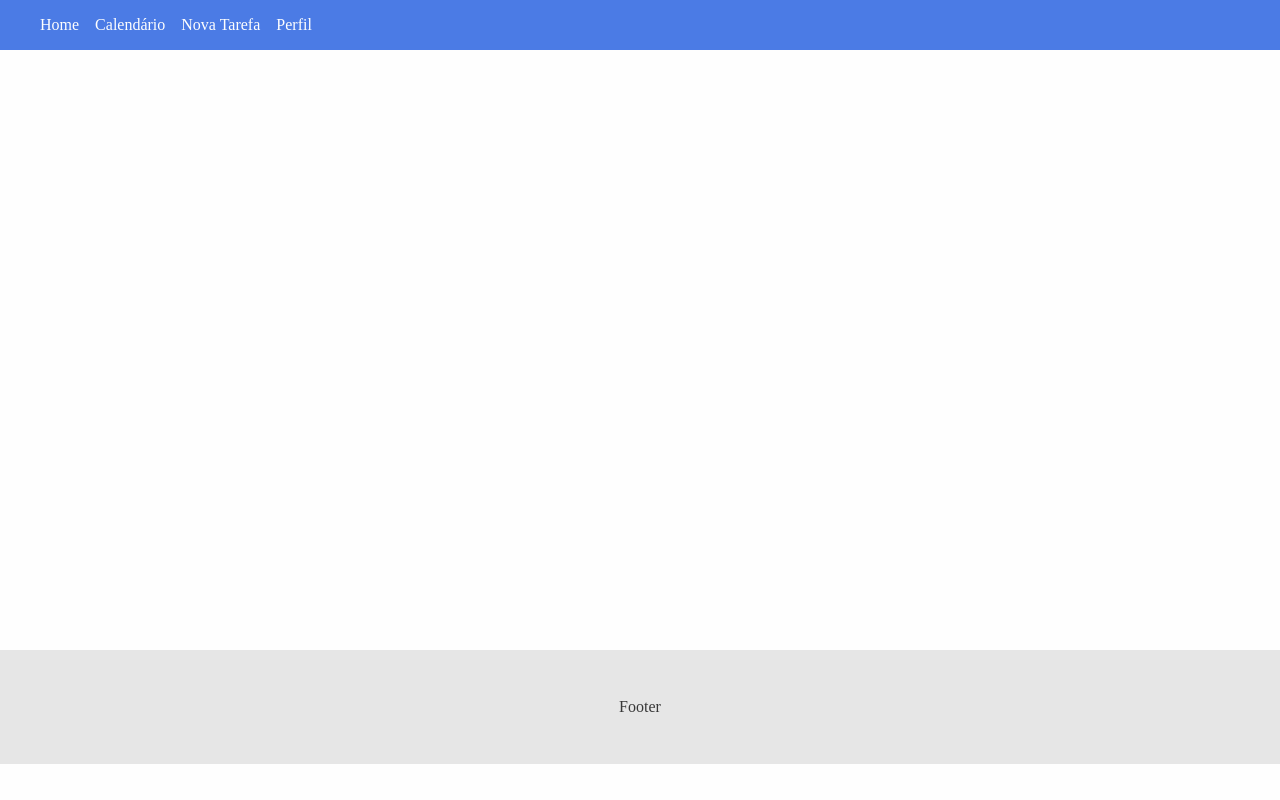
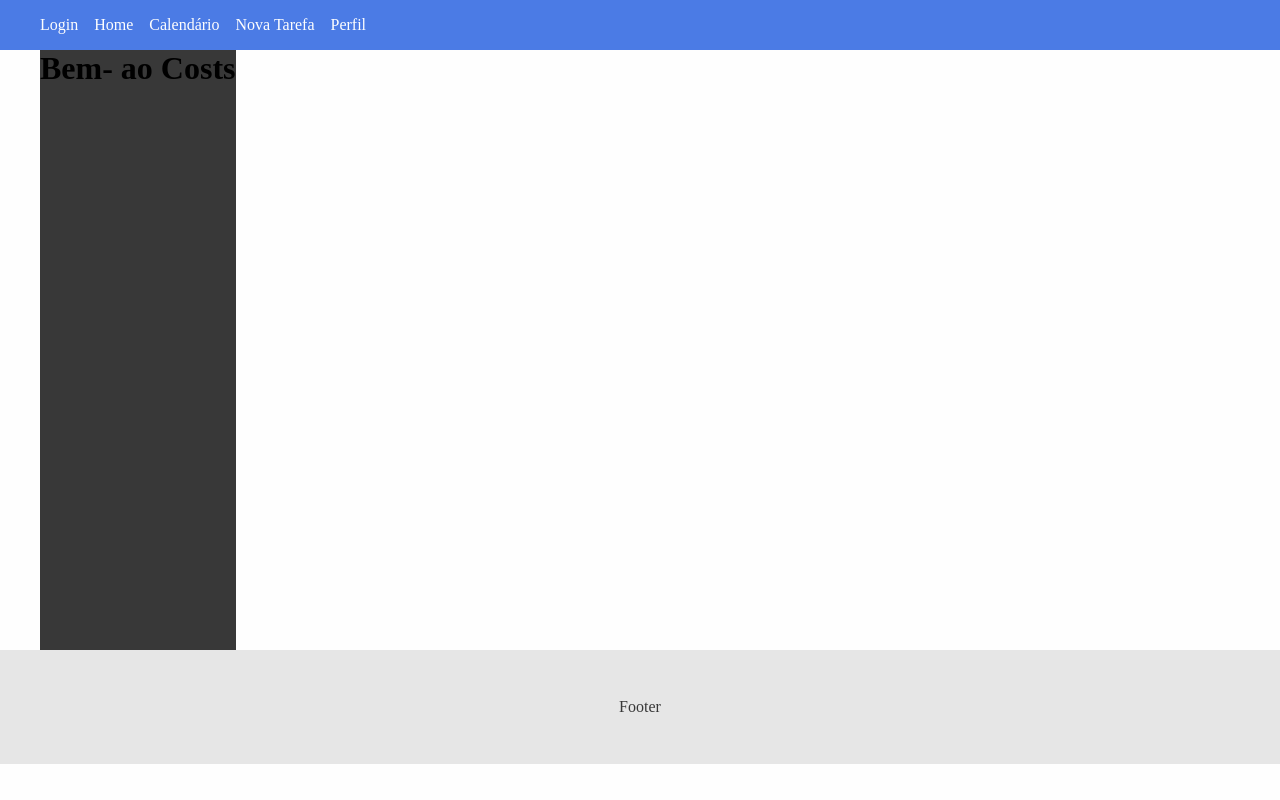
Before and after one commit to Doge-Sma/Task_Management-, a React (Create React App) app: page /login in a window 1280 px wide. Built offline with nearby package versions, Linux system fonts and the light colour scheme.

Commit message:
adicionado login para navegação

```diff
--- a/src/App.js
+++ b/src/App.js
@@ -6,6 +6,7 @@ import Home from './components/pages/Home';
 import Calendario from './components/pages/Calendario';
 import NovaTarefa from './components/pages/NovaTarefa';
 import Perfil from './components/pages/Perfil';
+import Login from './components/pages/Login';
 
 import Container from './components/layout/Container';
 import Navbar from './components/layout/NavBar';
@@ -23,6 +24,7 @@ function App() {
           <Route exact path="/calendario" element={<Calendario />} />
           <Route exact path="/novatarefa" element={<NovaTarefa />} />
           <Route exact path="/perfil" element={<Perfil />} />
+          <Route exact path="/login" element={<Login />} />
         </Routes>
 
         </Container>
--- a/src/components/layout/NavBar.js
+++ b/src/components/layout/NavBar.js
@@ -7,6 +7,7 @@ export default function NavBar() {
         <nav className={styles.navbar}>
             <Container>
                 <ul className={styles.list}>
+                    <li className={styles.item}><Link to="/login">Login</Link></li>
                     <li className={styles.item}><Link to="/">Home</Link></li>
                     <li className={styles.item}><Link to="/calendario">Calendário</Link></li>
                     <li className={styles.item}><Link to="/novatarefa">Nova Tarefa</Link></li>
--- /dev/null
+++ b/src/components/pages/Login.js
@@ -0,0 +1,14 @@
+import styles from "./Login.module.css"
+
+function Login(){
+    return(
+
+        <div className={styles.login}>
+            <h1> Bem- ao <span>Costs</span></h1>
+        </div>
+
+
+    );
+}
+
+export default Login;
--- /dev/null
+++ b/src/components/pages/Login.module.css
@@ -0,0 +1,3 @@
+.login{
+    background-color: var(--black-700);
+}
```
